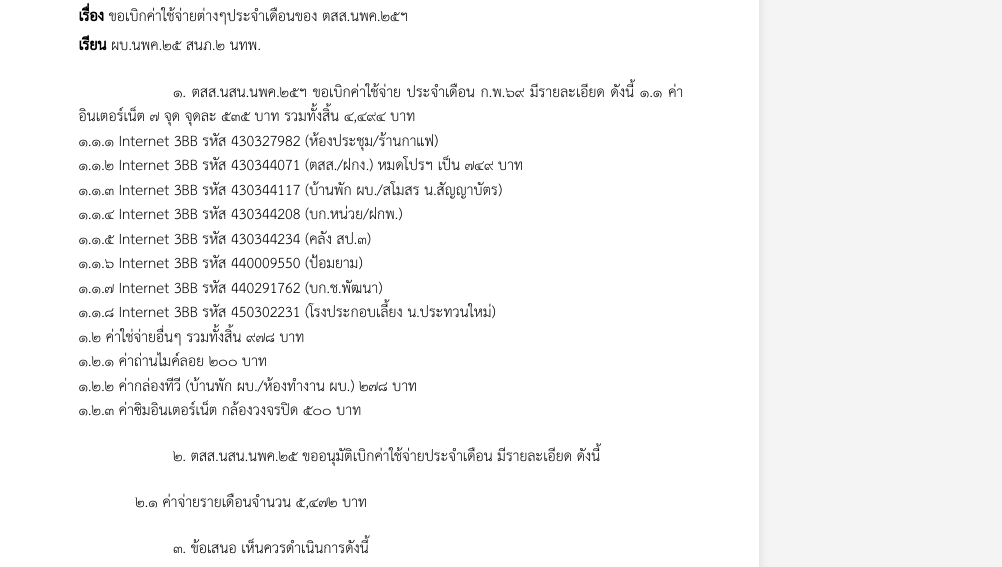
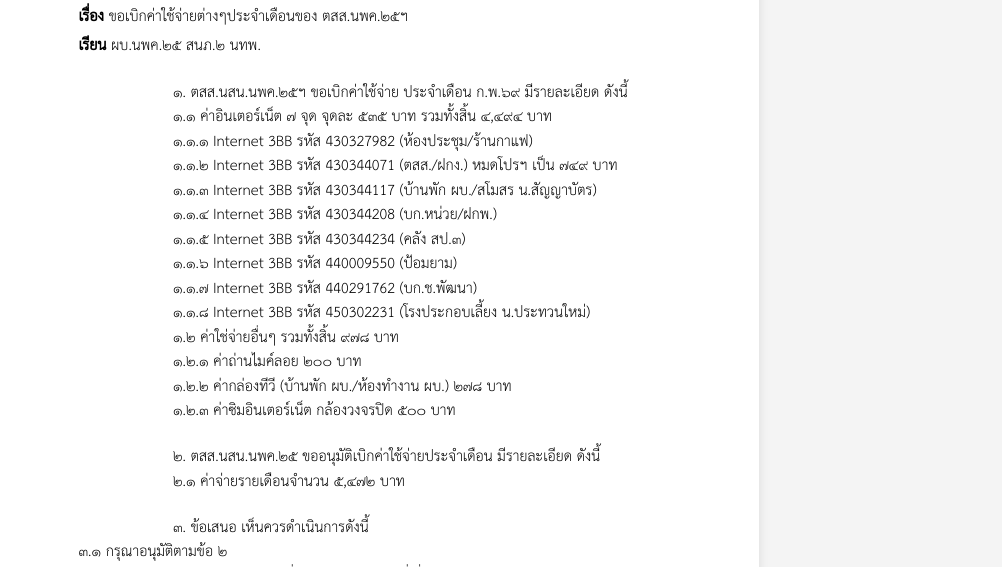
Before and after one commit to 0signal25/-expenses, a plain HTML site: page index.html in a window 1280 px wide. Shown: the part 233-800 px from the top of the page, without its empty margins (278-1280 px from the left). Drawn offline with Linux system fonts and the light colour scheme.

Commit message:
Update index.html

```diff
--- a/index.html
+++ b/index.html
@@ -166,28 +166,26 @@
         </div>
 
         <div class="content">
-            <p><span class="indent"></span>๑. ตสส.นสน.นพค.๒๕ฯ ขอเบิกค่าใช้จ่าย ประจำเดือน ก.พ.๖๙ มีรายละเอียด ดังนี้
-                ๑.๑ ค่าอินเตอร์เน็ต ๗ จุด จุดละ ๕๓๕ บาท รวมทั้งสิ้น ๔,๔๙๔ บาท<br>
-                ๑.๑.๑ Internet 3BB รหัส 430327982 (ห้องประชุม/ร้านกาแฟ)<br>
-                ๑.๑.๒ Internet 3BB รหัส 430344071 (ตสส./ฝกง.) หมดโปรฯ เป็น ๗๔๙ บาท<br>
-                ๑.๑.๓ Internet 3BB รหัส 430344117 (บ้านพัก ผบ./สโมสร น.สัญญาบัตร)<br>
-                ๑.๑.๔ Internet 3BB รหัส 430344208 (บก.หน่วย/ฝกพ.)<br>
-                ๑.๑.๕ Internet 3BB รหัส 430344234 (คลัง สป.๓)<br>
-                ๑.๑.๖ Internet 3BB รหัส 440009550 (ป้อมยาม)<br>
-                ๑.๑.๗ Internet 3BB รหัส 440291762 (บก.ช.พัฒนา)<br>
-                ๑.๑.๘ Internet 3BB รหัส 450302231 (โรงประกอบเลี้ยง น.ประทวนใหม่)<br>
-                ๑.๒ ค่าใช่จ่ายอื่นๆ รวมทั้งสิ้น ๙๗๘ บาท<br>
-                ๑.๒.๑ ค่าถ่านไมค์ลอย ๒๐๐ บาท<br>
-                ๑.๒.๒ ค่ากล่องทีวี (บ้านพัก ผบ./ห้องทำงาน ผบ.) ๒๗๘ บาท<br>
-                ๑.๒.๓ ค่าซิมอินเตอร์เน็ต กล้องวงจรปิด ๕๐๐ บาท</p>
-            <p><span class="indent"></span>๒. ตสส.นสน.นพค.๒๕ ขออนุมัติเบิกค่าใช้จ่ายประจำเดือน มีรายละเอียด ดังนี้</p>
-            <div style="margin-left: 1.5cm;">๒.๑ ค่าจ่ายรายเดือนจำนวน ๕,๔๗๒ บาท</div>
+            <p><span class="indent"></span>๑. ตสส.นสน.นพค.๒๕ฯ ขอเบิกค่าใช้จ่าย ประจำเดือน ก.พ.๖๙ มีรายละเอียด ดังนี้<br>
+                <span class="indent"></span>๑.๑ ค่าอินเตอร์เน็ต ๗ จุด จุดละ ๕๓๕ บาท รวมทั้งสิ้น ๔,๔๙๔ บาท<br>
+                <span class="indent"></span>๑.๑.๑ Internet 3BB รหัส 430327982 (ห้องประชุม/ร้านกาแฟ)<br>
+                <span class="indent"></span>๑.๑.๒ Internet 3BB รหัส 430344071 (ตสส./ฝกง.) หมดโปรฯ เป็น ๗๔๙ บาท<br>
+                <span class="indent"></span>๑.๑.๓ Internet 3BB รหัส 430344117 (บ้านพัก ผบ./สโมสร น.สัญญาบัตร)<br>
+                <span class="indent"></span>๑.๑.๔ Internet 3BB รหัส 430344208 (บก.หน่วย/ฝกพ.)<br>
+                <span class="indent"></span>๑.๑.๕ Internet 3BB รหัส 430344234 (คลัง สป.๓)<br>
+                <span class="indent"></span>๑.๑.๖ Internet 3BB รหัส 440009550 (ป้อมยาม)<br>
+                <span class="indent"></span>๑.๑.๗ Internet 3BB รหัส 440291762 (บก.ช.พัฒนา)<br>
+                <span class="indent"></span>๑.๑.๘ Internet 3BB รหัส 450302231 (โรงประกอบเลี้ยง น.ประทวนใหม่)<br>
+                <span class="indent"></span>๑.๒ ค่าใช่จ่ายอื่นๆ รวมทั้งสิ้น ๙๗๘ บาท<br>
+                <span class="indent"></span>๑.๒.๑ ค่าถ่านไมค์ลอย ๒๐๐ บาท<br>
+                <span class="indent"></span>๑.๒.๒ ค่ากล่องทีวี (บ้านพัก ผบ./ห้องทำงาน ผบ.) ๒๗๘ บาท<br>
+                <span class="indent"></span>๑.๒.๓ ค่าซิมอินเตอร์เน็ต กล้องวงจรปิด ๕๐๐ บาท</p>
+            <p><span class="indent"></span>๒. ตสส.นสน.นพค.๒๕ ขออนุมัติเบิกค่าใช้จ่ายประจำเดือน มีรายละเอียด ดังนี้<br>
+                <span class="indent"></span>๒.๑ ค่าจ่ายรายเดือนจำนวน ๕,๔๗๒ บาท</p>
 
-            <p><span class="indent"></span>๓. ข้อเสนอ เห็นควรดำเนินการดังนี้</p>
-            <div style="margin-left: 1.5cm;">
+            <p><span class="indent"></span>๓. ข้อเสนอ เห็นควรดำเนินการดังนี้<br>
                 ๓.๑ กรุณาอนุมัติตามข้อ ๒<br>
-                ๓.๒ สำเนาให้ ฝกง.นพค.๒๕ฯ ทราบเพื่อดำเนินการในส่วนที่เกี่ยวข้อง
-            </div>
+                ๓.๒ สำเนาให้ ฝกง.นพค.๒๕ฯ ทราบเพื่อดำเนินการในส่วนที่เกี่ยวข้อง</p>
 
             <p><br><span class="indent"></span>จึงเรียนมาเพื่อพิจารณา หากเห็นสมควรกรุณาอนุมัติตามข้อ ๓</p>
         </div>
```
